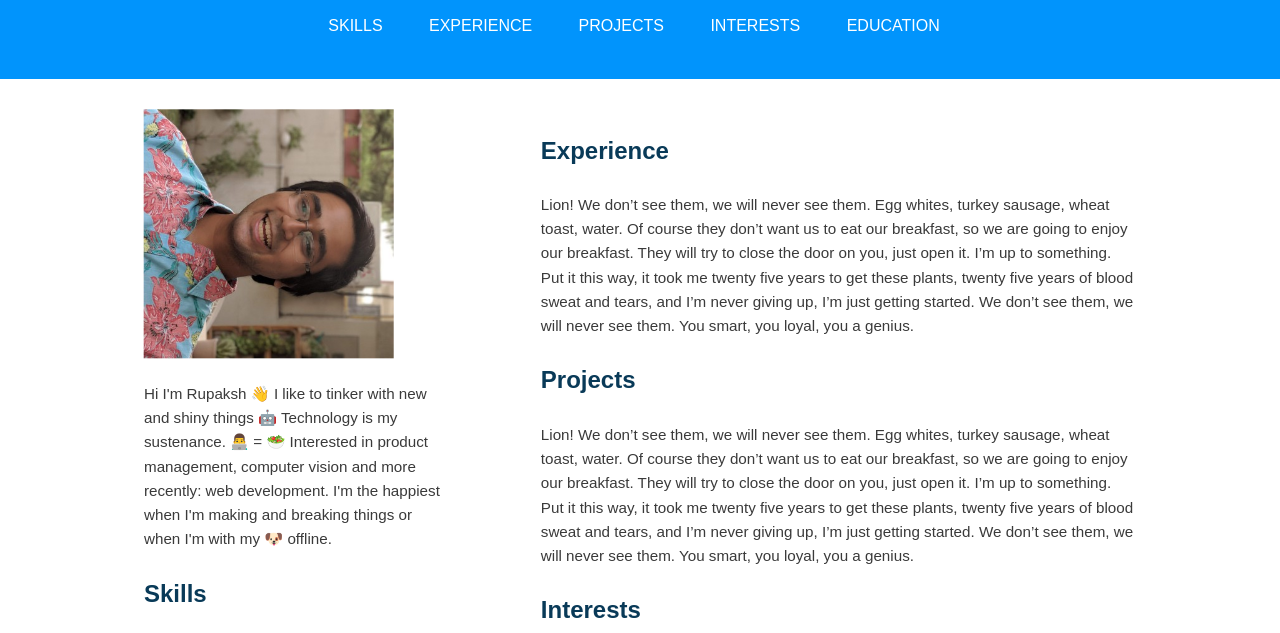
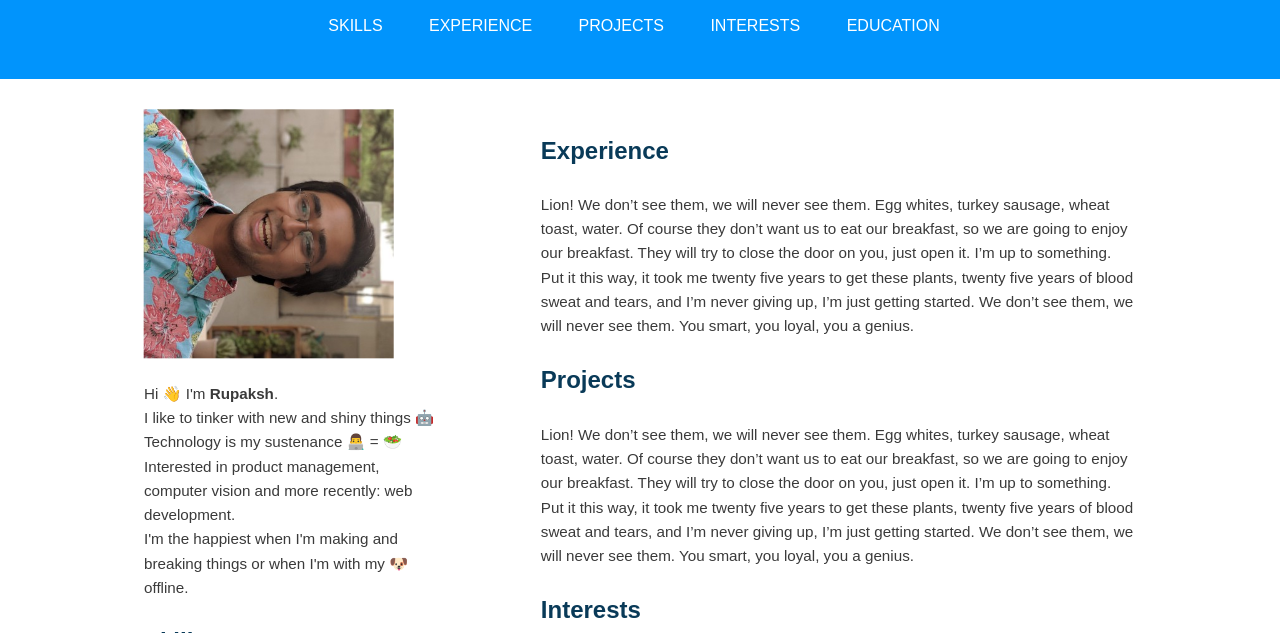
Before and after one commit to theBong/theBong.github.io, a plain HTML site: page index.html in a window 1280 px wide. Shown: the part 98-731 px from the top of the page. Drawn offline with Linux system fonts and the light colour scheme.

Commit message:
Clearfix added

```diff
--- a/index.html
+++ b/index.html
@@ -23,7 +23,7 @@
         <div class="container">
             <h1 class="Rupaksh"><a href="#" class="Rupaksh">Rupaksh Paul</a></h1>
             <ul class="main-nav">
-                <li><a href="#">Skills</a></li>
+                <li><a href="#skills">Skills</a></li>
                 <li><a href="#">Experience</a></li>
                 <li><a href="#">Projects</a></li>
                 <li><a href="#">Interests</a></li>
@@ -31,23 +31,23 @@
             </ul>
         </div>
     </header>
-    <div class="wrapper">
-        <div class="introbar">
+    <div class="wrapper clearfix">
+        <div class="introbar col">
             <div class="intro">
                 <div class="intro_image">
                     <img src="Resources/Images/me2.jpg" height="250px" style="transform:rotate(90deg);">
                 </div>
                 <div class="intro_text">
                     <p>
-                        Hi I'm Rupaksh 👋 I like to tinker with new and shiny things 🤖 Technology is my sustenance. 👨‍💻 = 🥗 Interested in product management, computer vision and more recently: web development. I'm the happiest when I'm making and breaking things or when
-                        I'm with my 🐶 offline.
+                        Hi 👋 I'm <b>Rupaksh</b>.<br> I like to tinker with new and shiny things 🤖<br> Technology is my sustenance 👨‍💻 = 🥗 <br> Interested in product management, computer vision and more recently: web development. <br> I'm the happiest
+                        when I'm making and breaking things or when I'm with my 🐶 offline.<br>
 
                     </p>
                 </div>
             </div>
 
             <div class="skills">
-                <div class="skills_name">
+                <div class="skills_name" id="skills">
                     <p>
                         <h2>Skills</h2>
                     </p>
@@ -62,7 +62,7 @@
                 </div>
             </div>
         </div>
-        <div class="infobar">
+        <div class="infobar col">
             <div class="experience">
                 <div class="experience_name">
                     <p>
--- a/styles.css
+++ b/styles.css
@@ -96,7 +96,7 @@ a {
   Media Queries
 ==================================== */
 
-@media all and (min-width:769px) {
+@media all and (min-width:1000px) {
     .wrapper {
         width: 80%;
         max-width: 1200px;
@@ -123,4 +123,12 @@ a {
         width: 60%;
         border: 1px red;
     }
+    .clearfix::after {
+        content: "";
+        display: table;
+        clear: both;
+    }
+    .col {
+        border: 10px red;
+    }
 }
```
